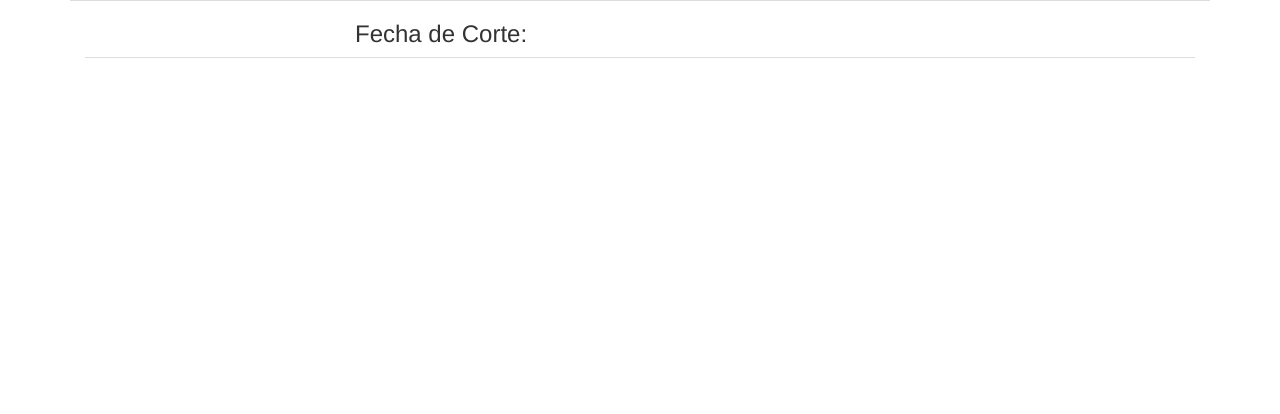
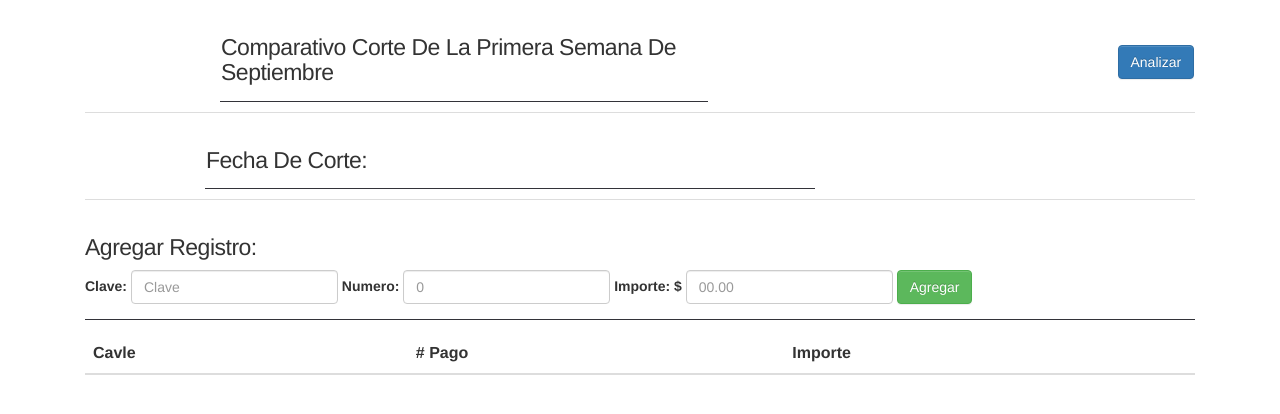
Before and after one commit to chahdez/SolucionAdministracion, a CodeIgniter app: page /database/index.php/comparativo/index in a window 1280 px wide. Shown: the top 414 px of the page. Run offline with CodeIgniter, Linux system fonts and the light colour scheme; data that the repository does not hold is empty; some libraries are stand-ins or nearby versions.

Commit message:
Ariel - Vistas terminadas en un 90%

```diff
--- a/application/views/Comparativo/Ver.php
+++ b/application/views/Comparativo/Ver.php
@@ -3,14 +3,61 @@
 <script src="../libs/js/jquery.js" type="text/javascript"></script>
 <script src="../libs/js/bootstrap.min.js" type="text/javascript"></script>
 <script src="../scripts/ComparativoVer.js" type="text/javascript"></script>
+<link href="../libs/css/MyStyles.css" rel="stylesheet" type="text/css"/>
 
 <div  class="container">
-  <ul id="OficinasPestañas" class="nav nav-tabs">
+    <div class="col-xs-12">
+        <div class="col-xs-11">
+            <h3 class="TituloFecha">Comparativo Corte de la Primera semana de Septiembre</h3>
+        </div>
+        <div id="ContenedorBtn" class="col-xs-1">
+            <button id="AnalizarCorte" type="button"  class="btn btn-small btn-primary">Analizar</button>
+        </div>
+    </div>
+    <div class="col-xs-12">
+         <ul id="OficinasPestañas" class="nav nav-tabs">
+    </div>
 </ul>
-    <div class="row col-xs-offset-3">
-        <h3>Fecha de Corte:</h1>
+    <div class="col-xs-12">
+        <h3 class="TituloFecha">Fecha de Corte:</h1>
     </div>
+
      <div class="col-xs-12">
        <ul id="FraccionamientoPestañas" class="nav nav-tabs">
     </div>
+     <div class="col-xs-12">
+        <h3 class="TituloRegistro">Agregar Registro:</h3>
+    </div>
+    <div class="col-xs-12">
+            <form class="form-inline LineaCierre">
+                    <div class="form-group">
+                      <label for="clave">Clave: </label>
+                      <input type="text" class="form-control" id="clave" placeholder="Clave">
+                    </div>
+                    <div class="form-group">
+                      <label  for="numero">Numero: </label>
+                      <input type="number" min="1" class="form-control" id="numero"
+                             placeholder="0">
+                    </div>
+                    <div class="form-group">
+                      <label  for="importe">Importe: $</label>
+                      <input type="text" class="form-control" id="importe"
+                             placeholder="00.00">
+                    </div>
+                    <button id="AgregaClave" type="button"  class="btn btn-small btn-success">Agregar</button>
+                    <div id="AlertaValidacionExito" class="alert alert-success"></div>
+                    <div id="AlertaValidacionError" class="alert alert-danger"></div>
+            </form>
+    </div>
+    <div class="col-xs-12">
+        <table id="example" class="table table-striped">
+                    <thead>
+                        <tr>
+                            <th>Cavle</th>
+                            <th># Pago</th>
+                            <th>Importe</th>
+                        </tr>
+                    </thead>
+                </table>
+    </div>
 </div>
```
Also changed, not shown: application/views/Comparativo/Editar.php (+41 -1 lines).
